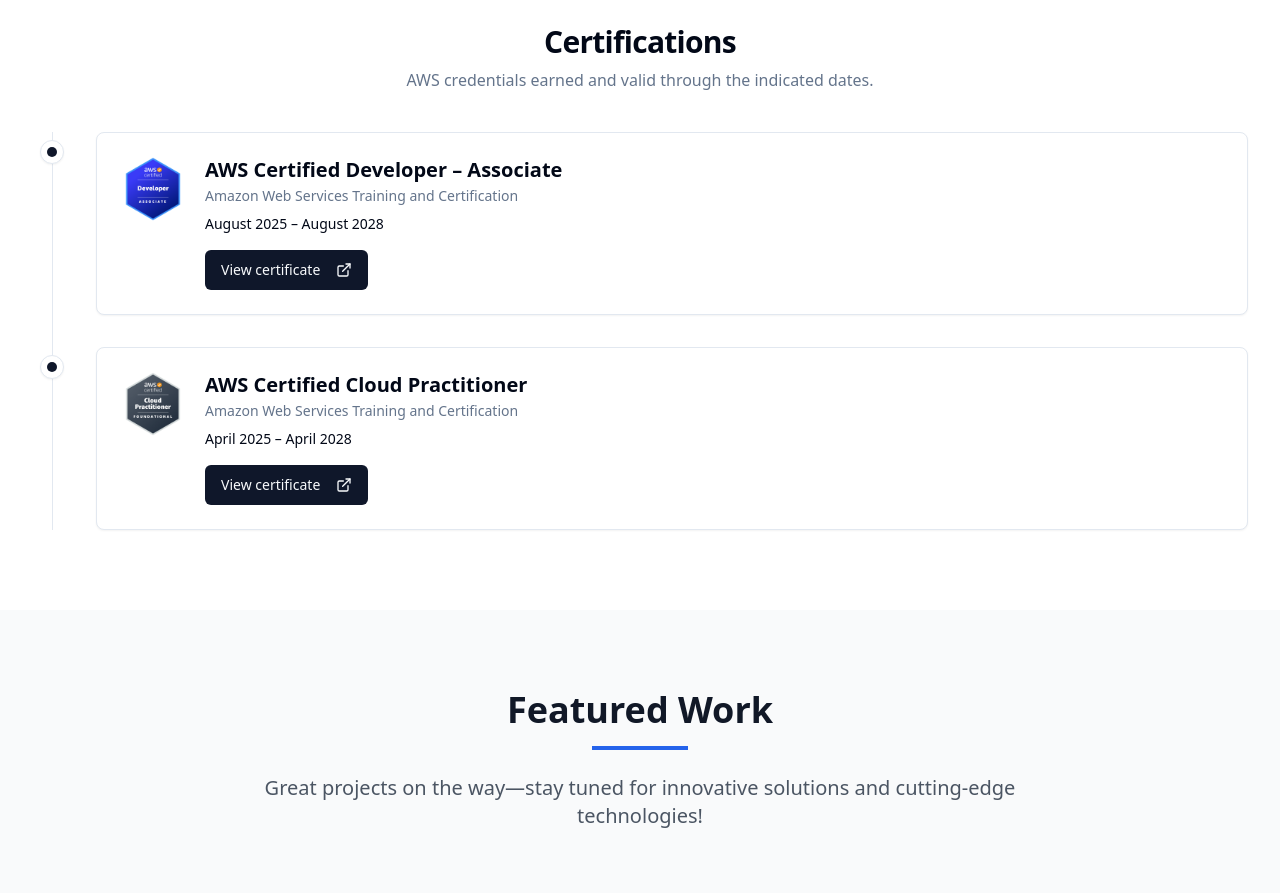
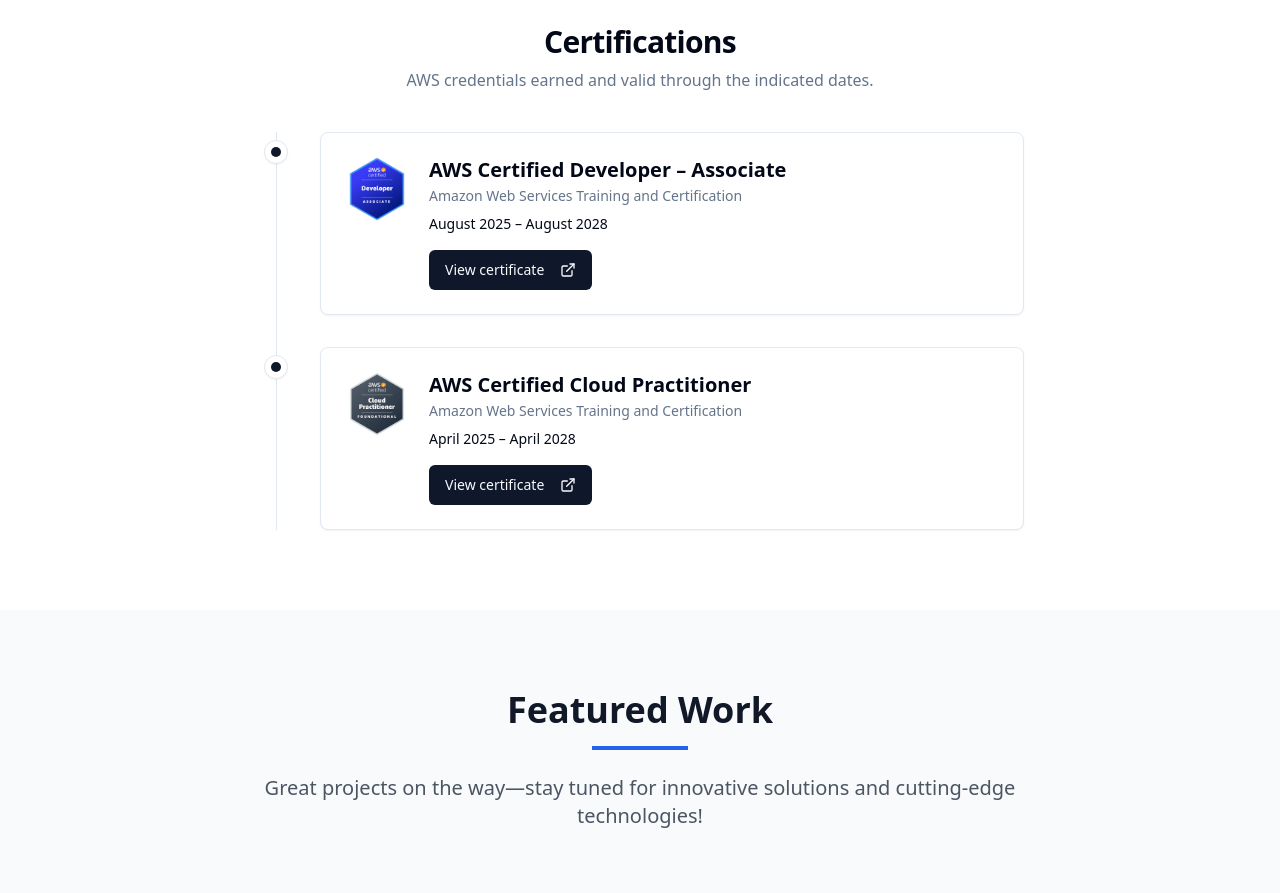
Before and after one commit to Sunilkumarkalagarla/Sunil_Portfolio, a React (Vite) app: page / in a window 1280 px wide. Shown: the part 2760-3653 px from the top of the page. Built offline with nearby package versions, Linux system fonts and the light colour scheme.

Commit message:
Center certifications section
Center the certifications timeline by applying mx-auto and max-w-2xl/md:max-w-3xl to the wrapping div in `Certifications.tsx`.

```diff
--- a/src/components/Certifications.tsx
+++ b/src/components/Certifications.tsx
@@ -37,7 +37,7 @@ const Certifications: React.FC = () => {
           </p>
         </header>
 
-        <div className="relative">
+        <div className="relative mx-auto max-w-2xl md:max-w-3xl">
           {/* Timeline rail */}
           <div
             className="absolute left-5 top-0 bottom-0 w-px bg-border"
```
